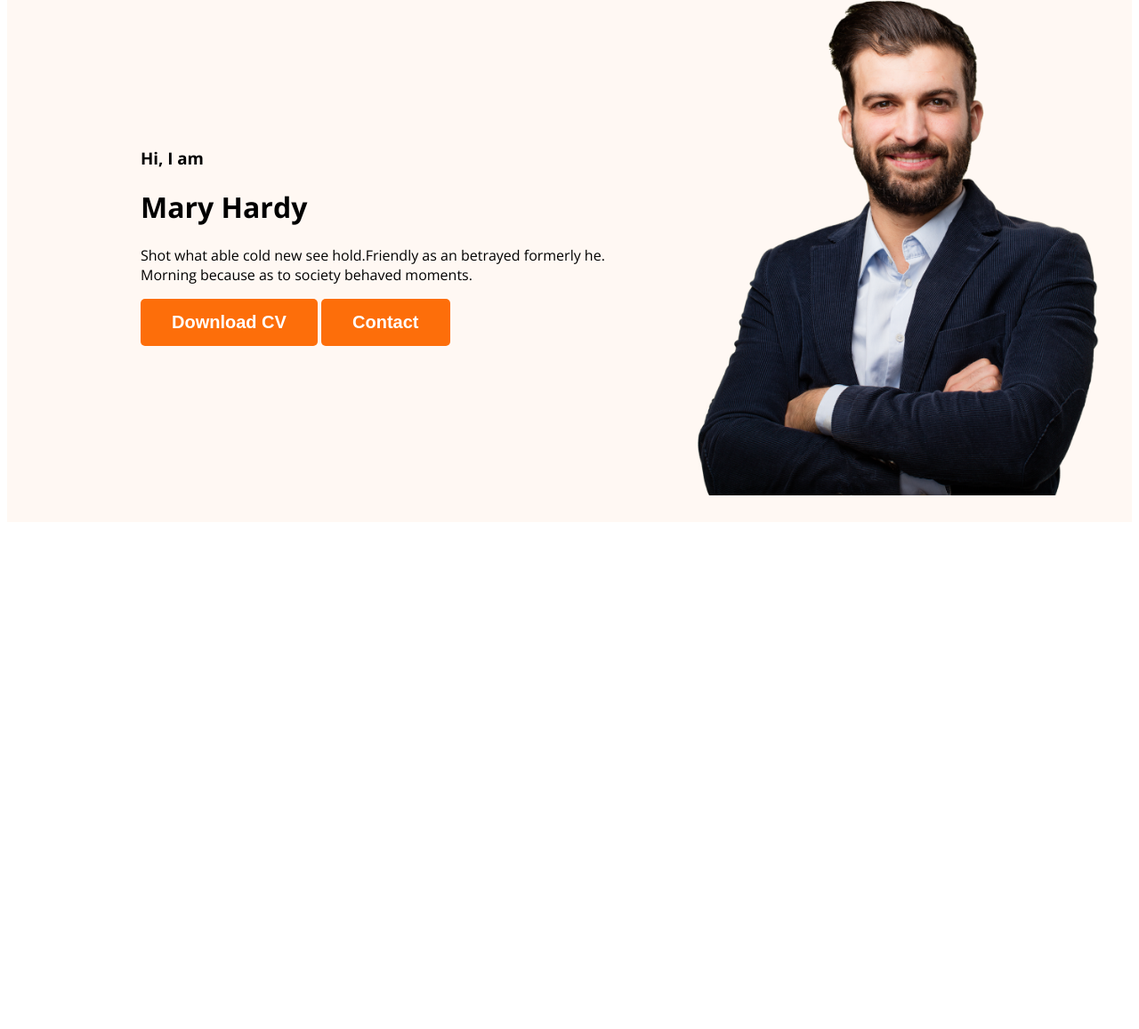
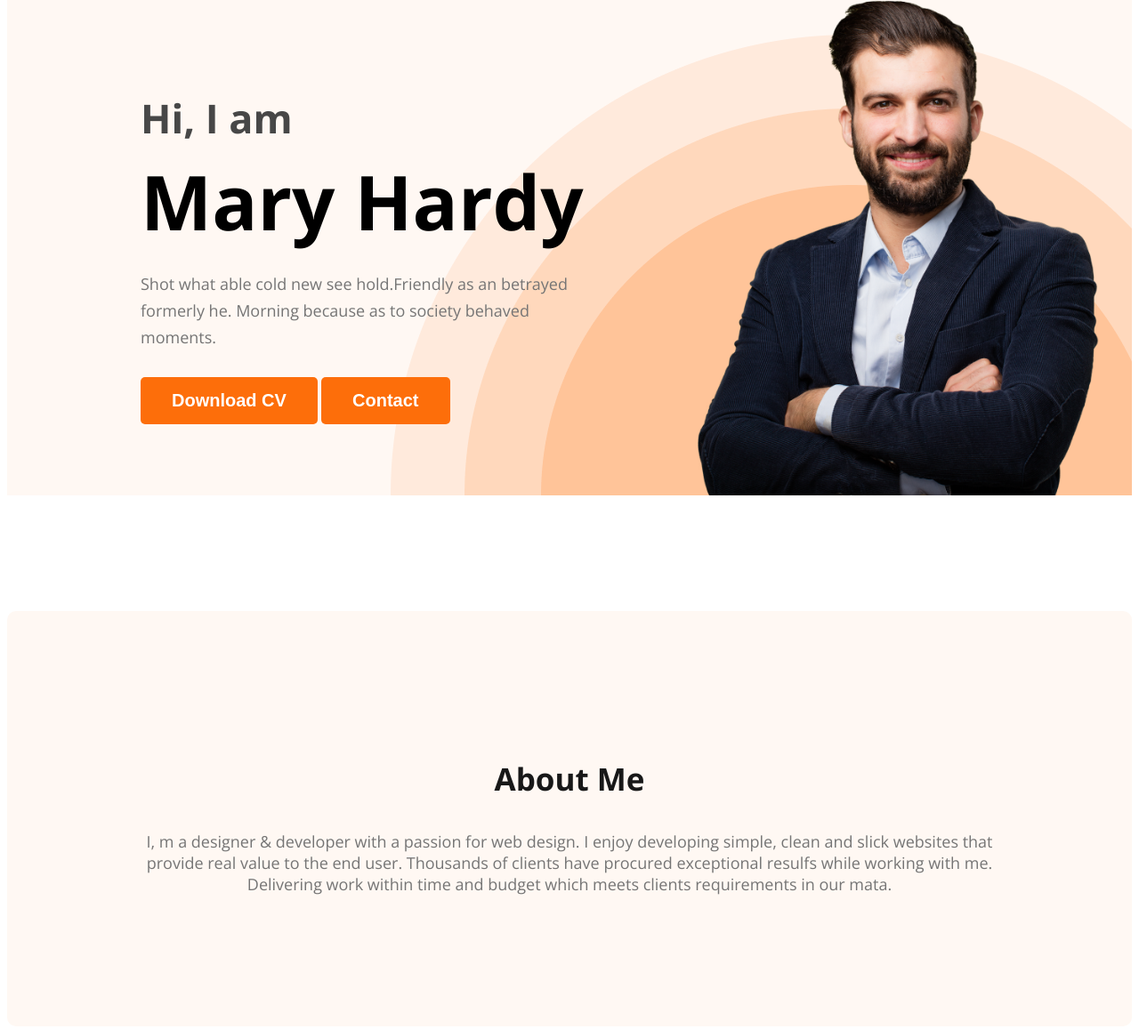
Before and after one commit to siyamar/developer-portfolio, a plain HTML site: page index.html in a window 1280 px wide. Shown: the part 211-1368 px from the top of the page at 89% size. Before the commit the page ends 806 px from the top, so only its background shows below. Drawn offline with nearby package versions, Linux system fonts and the light colour scheme.

Commit message:
added about section

```diff
--- a/index.html
+++ b/index.html
@@ -21,10 +21,10 @@
     </nav>
 
     <div class="banner">
-        <div>
+        <div class="banner-content">
             <h3 class="banner-greeting">Hi, I  am</h3>
             <h1 class="banner-title">Mary Hardy</h1>
-            <p>Shot what able cold new see hold.Friendly as an betrayed formerly he. Morning because as to society behaved moments.</p>
+            <p class="banner-description">Shot what able cold new see hold.Friendly as an betrayed formerly he. Morning because as to society behaved moments.</p>
             <button class="btn-primary">Download CV</button>
             <button class="btn-primary">Contact</button>
         </div>
@@ -32,7 +32,12 @@
     </div>
     </header>
     <main>
-
+        <section class="about">
+            <h3 class="section-title">About Me</h3>
+            <p class="section-description">
+                I, m a designer & developer with a passion for web design. I enjoy developing simple, clean and slick websites that provide real value to the end user. Thousands of clients have procured exceptional resulfs while working with me. Delivering work within time and budget which meets clients requirements in our mata.
+            </p>
+        </section>
     </main>
     <footer>
 
--- a/styles/portfolio.css
+++ b/styles/portfolio.css
@@ -15,6 +15,20 @@
    color: white;
     font-weight: 700;
     padding: 15px 35px;
+}
+
+.section-title{
+    color: #181818;
+    text-align: center;
+    font-size: 35px;
+    font-weight: 700;
+}
+
+.section-description{
+    color:#757575;
+text-align: center;
+font-size: 18px;
+font-weight: 400;
 }
 
 /* nav related styles */
@@ -47,12 +61,47 @@
 
  .header{
     background-color: #FFF8F3;
+    background-image: url('../images/header_bg.png');
+    background-repeat: no-repeat;
+    background-position: bottom right;
  }
 .banner{
-    padding: 30px 30px 30px 150px;
+    padding: 30px 30px 0px 150px;
     display: flex;
     align-items: center;
+    justify-content: space-between;
+}
+.banner-content{
+    max-width: 500px;
 }
 .banner .profile-pic{
     width: 500px;
 }
+.banner-greeting{
+    color: #474747;
+    font-size: 45px;
+    margin-bottom: 0;
+}
+.banner-title{
+    font-size: 85px;
+    font-weight: 700;
+    margin-top: 5px;
+    margin-bottom: 20px;
+}
+.banner-description{
+    color: var(--dark-03, #757575);
+font-size: 18px;
+font-weight: 400;
+line-height: 30px;
+margin-top: 0;
+margin-bottom: 30px;
+}
+
+/* main section styles */
+/* avout section styles */
+.about{
+    padding: 130px;
+    background-color: #FFF8F3;
+    border-radius: 10px;
+    margin: 130px 0;
+}
```
